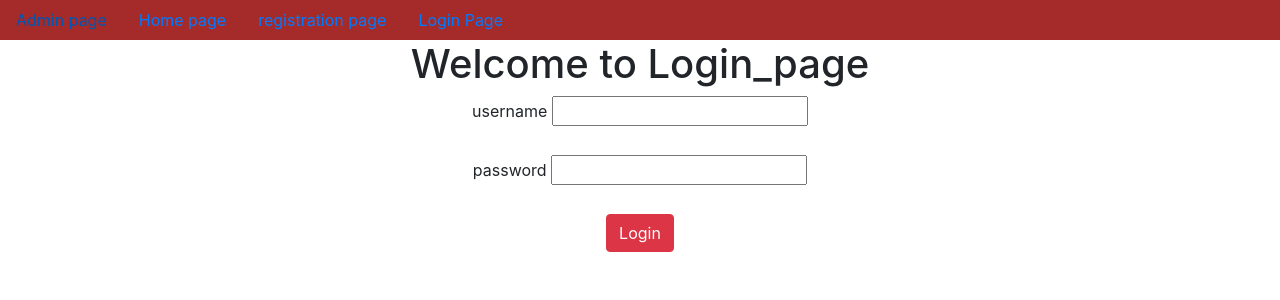
After one commit to shaikabbubakar/User_registration_form, a Django app: page /user_login/ in a window 1280 px wide. The commit adds this page. Shown: the top 300 px of the page. Run offline with Django 4.2, Linux system fonts and the light colour scheme.

Commit message:
first commit

```diff
--- a/app/views.py
+++ b/app/views.py
@@ -1,10 +1,17 @@
 from django.shortcuts import render
 from app.forms import *
-from django.http import HttpResponse
+from django.http import HttpResponse,HttpResponseRedirect
 from django.core.mail import send_mail
+from django.contrib.auth import login,authenticate,logout
+from django.contrib.auth.decorators import login_required
+from django.urls import reverse
 # Create your views here.
 
 def home(request):
+    if request.session.get('username'):
+        username=request.session.get('username')
+        d={'username':username}
+        return render(request,'home.html',d)
     return render(request,'home.html')
 
 def registration(request):
@@ -26,3 +33,20 @@ def registration(request):
             send_mail('User registration','Registration is success full','abbubakar950@gmail.com',[USO.email],fail_silently=False)
             return HttpResponse('Registration is successfull')
     return render(request,'registration.html',d)
+
+def user_login(request):
+    if request.method=='POST':
+        username=request.POST['username']
+        password=request.POST['password']
+        user=authenticate(username=username,password=password)
+        if user and user.is_active:
+            login(request,user)
+            request.session['username']=username
+            return HttpResponseRedirect(reverse('home'))
+
+    return render(request,'user_login.html')
+
+@login_required
+def user_logout(request):
+    logout(request)
+    return HttpResponseRedirect(reverse('home'))
--- a/project26/urls.py
+++ b/project26/urls.py
@@ -22,4 +22,7 @@ urlpatterns = [
     path('admin/', admin.site.urls),
     path('registration/',registration,name='registration'),
     path('home/',home,name='home'),
+    path('user_login/',user_login,name='user_login'),
+    path('user_logout/',user_logout,name='user_logout'),
+
 ]+static(settings.MEDIA_URL,document_root=settings.MEDIA_ROOT)
--- a/templates/dummy.html
+++ b/templates/dummy.html
@@ -20,7 +20,11 @@
             <a href="{% url 'admin:index' %}" class="nav-link">Admin page</a>
             <a href="{% url 'home' %}" class="nav-link">Home page</a>
             <a href="{% url 'registration' %}" class="nav-link">registration page</a>
-
+            {% if user.is_authenticated %}
+              <a href="{% url 'user_logout' %}" class="nav-link">user_logout</a>
+            {% else %}
+              <a href="{% url 'user_login' %}" class="nav-link">Login Page</a>
+            {% endif %}
 
         </nav>
 {% block body_block %}
--- /dev/null
+++ b/templates/user_login.html
@@ -0,0 +1,24 @@
+{% extends 'dummy.html' %}
+
+
+{% block title %}
+    <title>Login_page</title>
+
+{% endblock %}
+
+
+
+{% block body_block %}
+    <h1>Welcome to Login_page</h1>
+    <form method="POST">
+        {% csrf_token %}
+
+        <label for="username">username</label>
+        <input type="text" name="username" id="username"><br><br>
+        <label for="password">password</label>
+        <input type="password" name="password" id="password"><br><br>
+
+        <input type="submit" value="Login" class="btn btn-danger">
+
+    </form>
+{% endblock %}
```
Also changed, not shown: templates/home.html (+5 -2 lines), db.sqlite3, media/profile_pic/my_pan_e5wg69S.jpg (added), media/profile_pic/my_pan_yeA8i9Z.jpg (added), media/profile_pic/programs1_6w0bQlx.jpg (added), 1 other file.
